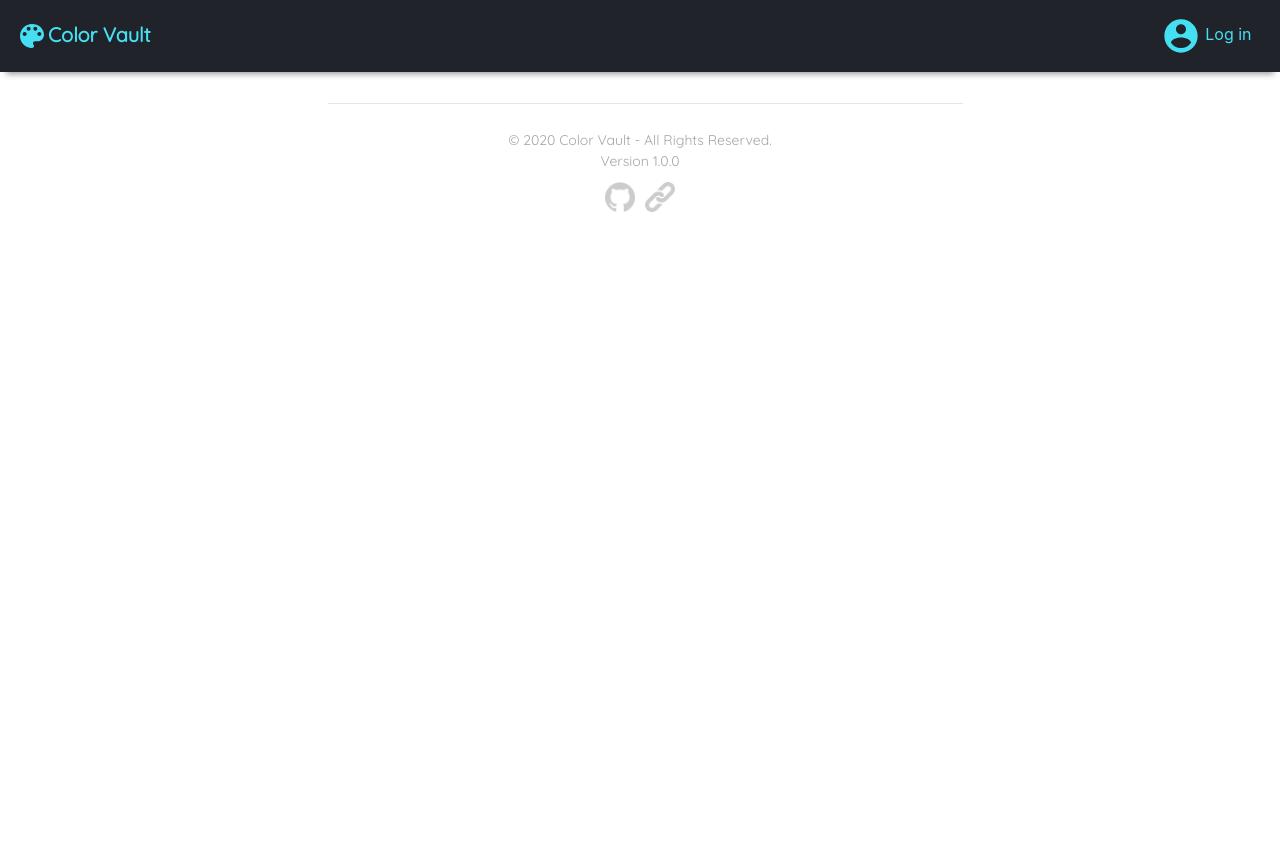
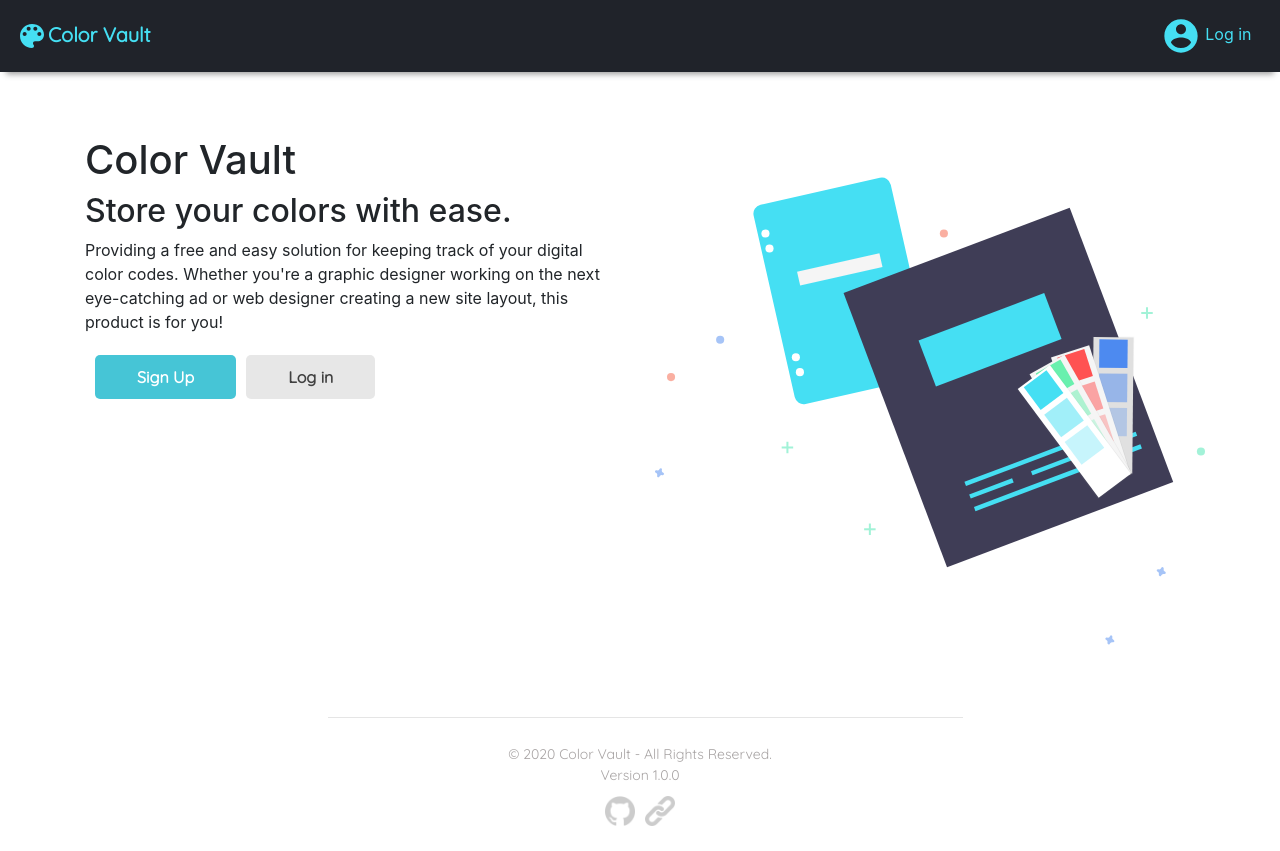
Before and after one commit to Chase00/ColorVault, a React (Create React App) app: page / in a window 1280 px wide. Before the commit the page ends 800 px from the top, so only its background shows below. Built offline with nearby package versions, Linux system fonts and the light colour scheme.

Commit message:
Router redirect
When the user logs in, they will be redirected to the colors page to view their colors. When they sign out they will be redirected to the home page.

```diff
--- a/src/App.js
+++ b/src/App.js
@@ -12,6 +12,8 @@ import {
   BrowserRouter as Router,
   Route,
   Switch,
+  Redirect,
+  useHistory
 } from 'react-router-dom'
 
 function App() {
@@ -46,12 +48,10 @@ function App() {
               <Route exact path="/signup"><Register updateToken={updateToken}/></Route>
               <Route exact path="/login"><Login updateToken={updateToken}/></Route>
 
-              <Route exact path="/home"><Home /></Route>
+              <Route exact path="/"><Home /></Route>
               <Route exact path="/colors"><ColorsIndex token={sessionToken}/></Route>
               <Route exact path="/about"></Route>
         </Switch>
-        {/* <Auth updateToken={updateToken}/>
-        <ColorsIndex token={sessionToken}/> */}
       </Router>
       <Footer />
     </div>
--- a/src/Components/Navbar/Navbar.js
+++ b/src/Components/Navbar/Navbar.js
@@ -3,6 +3,7 @@ import { MdColorLens, MdAccountCircle } from 'react-icons/md';
 import './Navbar.css';
 import {
   Link,
+  Redirect
 } from 'react-router-dom'
 import {
   Collapse,
@@ -23,22 +24,25 @@ const NavBar = (props) => {
   return (
     <div>
       <Navbar expand="sm" class="navbar">
-        <Link to="/home"><NavbarBrand href="/"><MdColorLens size={32}/>Color Vault</NavbarBrand></Link>
+        <Link to="/"><NavbarBrand href="/"><MdColorLens size={32}/>Color Vault</NavbarBrand></Link>
         <NavbarToggler onClick={toggle} />
         <Collapse isOpen={isOpen} navbar>
 
          { props.token === localStorage.getItem('token') ?
                    <Nav className="mr-auto" navbar>
+                   <Redirect to="/colors" />
                    <NavItem>
                     <NavLink><Link to="/colors">Colors</Link></NavLink>
                    </NavItem>
                  </Nav>
                  :
                  <Nav className="mr-auto" navbar>
+                 <Redirect to="/" />
                </Nav>
         }
 
         { props.token === localStorage.getItem('token') ?
+
                   <NavbarText onClick={props.clickLogout}><MdAccountCircle size={40}/> Sign Out</NavbarText>
                  :
                  <Link to="/login"><NavbarText><MdAccountCircle size={40}/> Log in</NavbarText></Link>
```
